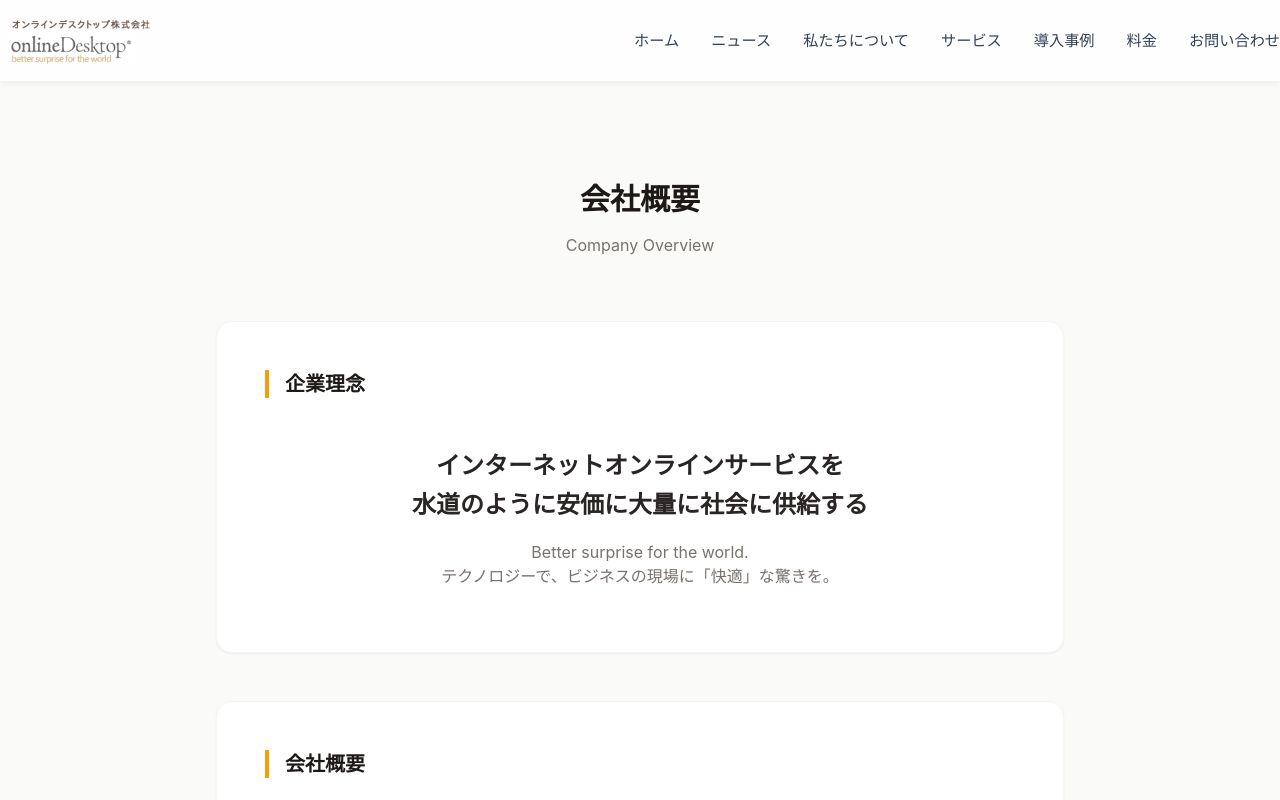
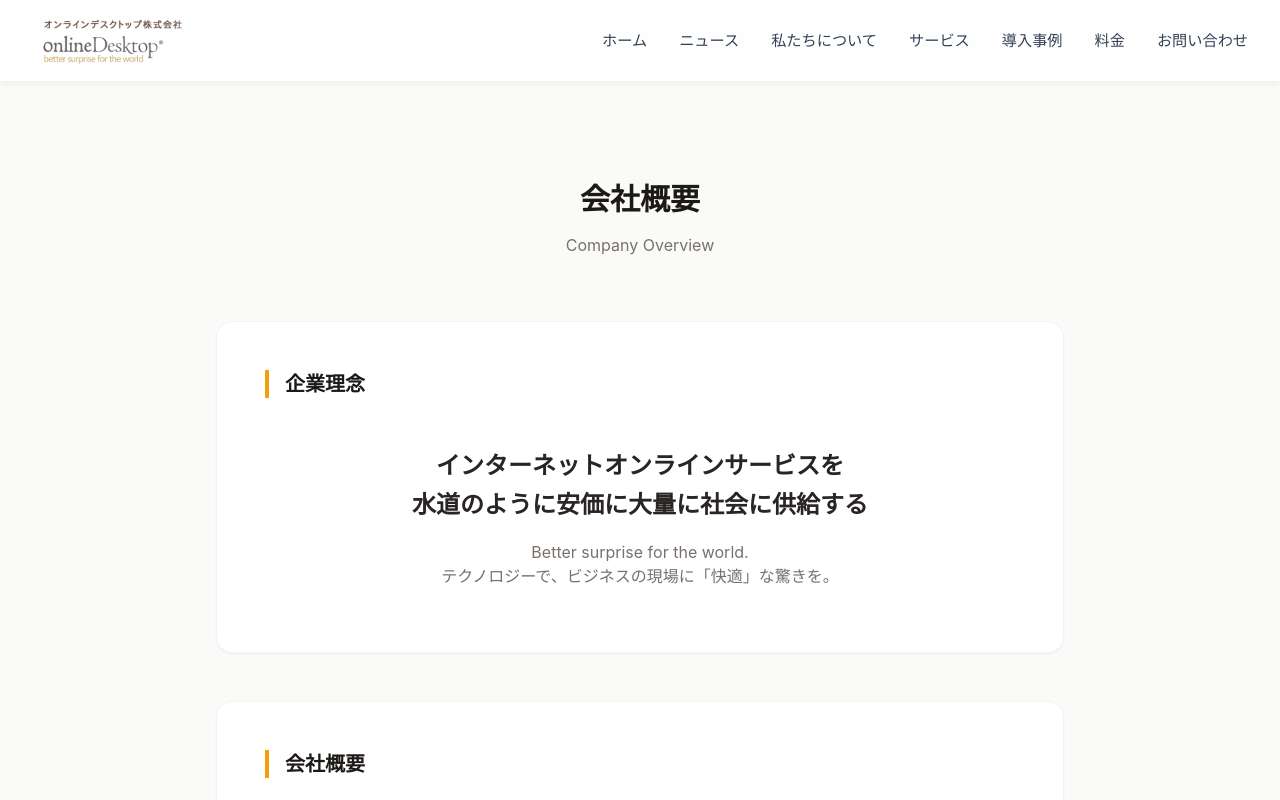
Before and after one commit to Vivid-BASE/onlinedsktop, a React (Vite) app: page /#/company in a window 1280 px wide. Shown: the top 800 px of the page. Built offline with nearby package versions, Linux system fonts and the light colour scheme.

Commit message:
Fix: Enable container centering in Tailwind config

```diff
--- a/tailwind.config.js
+++ b/tailwind.config.js
@@ -5,6 +5,10 @@ export default {
         "./src/**/*.{js,ts,jsx,tsx}",
     ],
     theme: {
+        container: {
+            center: true,
+            padding: '2rem',
+        },
         extend: {},
     },
     plugins: [],
```
